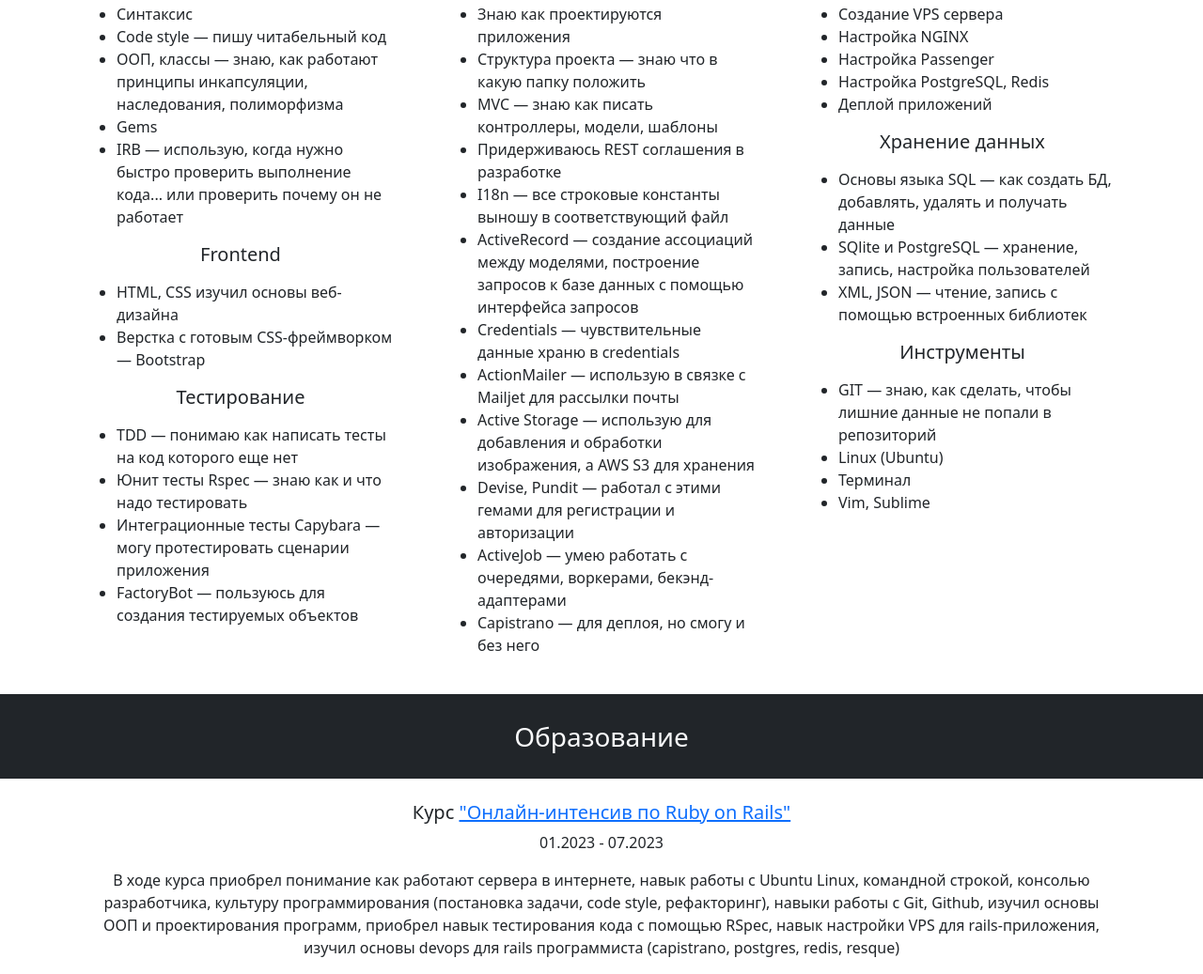
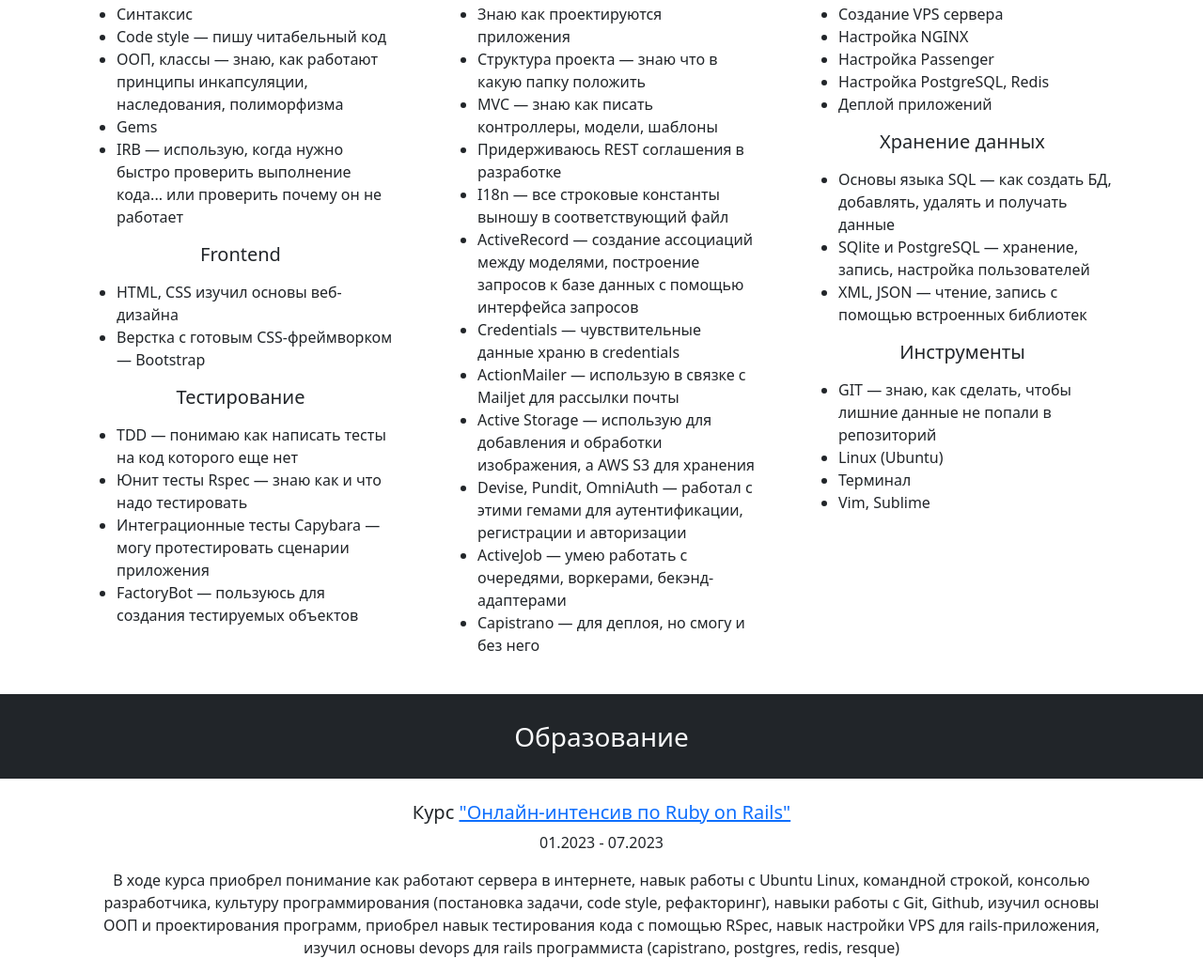
Before and after one commit to 2204683EVGENIY/cv_ruby_developer, a plain HTML site: page index.html in a window 1280 px wide. Shown: the part 1279-2316 px from the top of the page at 94% size. Drawn offline with nearby package versions, Linux system fonts and the light colour scheme.

Commit message:
Main (#3)
* correction remarks

* correction remarks

* add omniauth in description

```diff
--- a/index.html
+++ b/index.html
@@ -123,7 +123,7 @@
           <li>Credentials — чувствительные данные храню в credentials</li>
           <li>ActionMailer — использую в связке с Mailjet для рассылки почты</li>
           <li>Active Storage — использую для добавления и обработки изображения, а AWS S3 для хранения</li>
-          <li>Devise, Pundit — работал с этими гемами для регистрации и авторизации</li>
+          <li>Devise, Pundit, OmniAuth — работал с этими гемами для аутентификации, регистрации и авторизации</li>
           <li>ActiveJob — умею работать с очередями, воркерами, бекэнд-адаптерами</li>
           <li>Capistrano — для деплоя, но смогу и без него</li>
         </ul>
```
